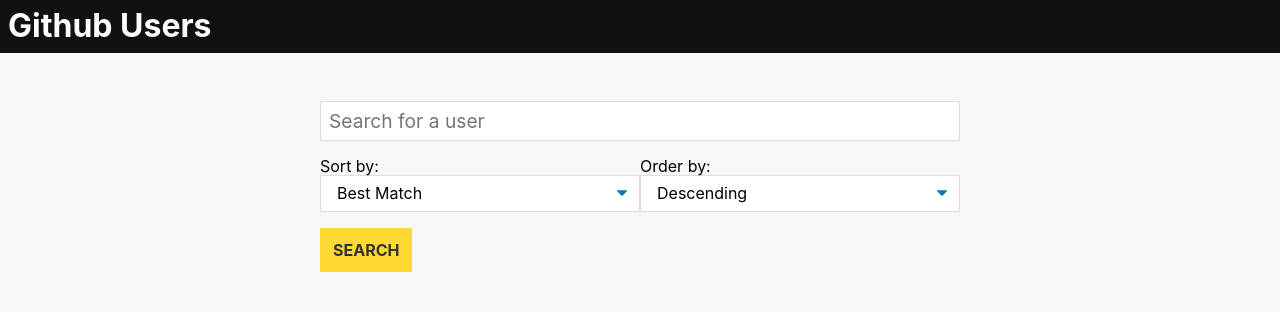
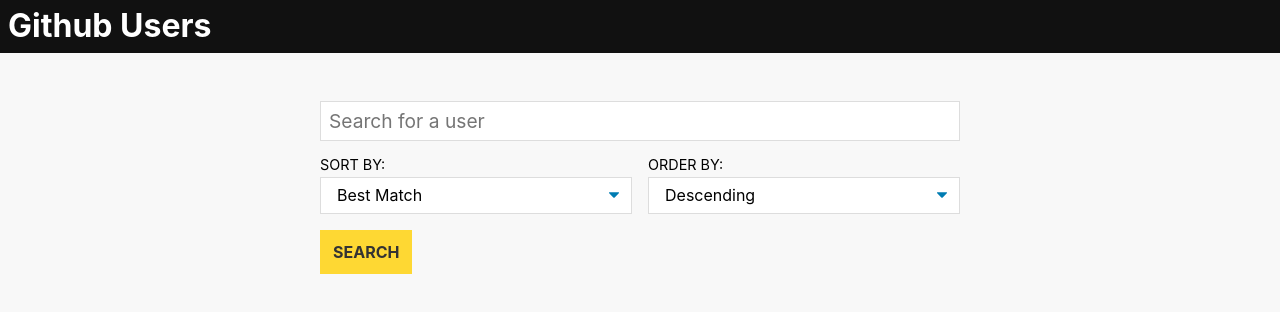
Before and after one commit to thebeckyhamm/github-user-project, a React (Create React App) app: page /search/users in a window 1280 px wide. Shown: the top 312 px of the page. Built offline with nearby package versions, Linux system fonts and the light colour scheme.

Commit message:
Fix: Fix styling for labels / selects

```diff
--- a/src/components/Search/Search.js
+++ b/src/components/Search/Search.js
@@ -25,7 +25,7 @@
           }}
         />
         <div className='flex'>
-          <div className='flex--1'>
+          <div className='flex--1 p--r-1'>
             <label className='search__label' htmlFor='sorting'>
               Sort by:
             </label>
--- a/src/components/Search/Search.scss
+++ b/src/components/Search/Search.scss
@@ -11,6 +11,9 @@
 
   &__label {
     display: block;
+    font-size: 0.9rem;
+    margin-bottom: 0.25rem;
+    text-transform: uppercase;
   }
 
   &__select {
--- a/src/index.scss
+++ b/src/index.scss
@@ -384,3 +384,7 @@
   clip: rect(1px, 1px, 1px, 1px);
   white-space: nowrap; /* added line */
 }
+
+.p--r-1 {
+  padding-right: 1rem;
+}
```
